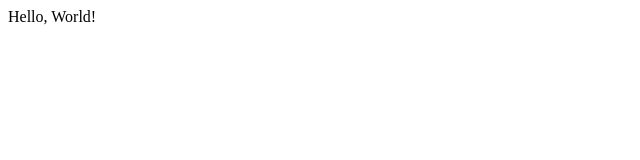
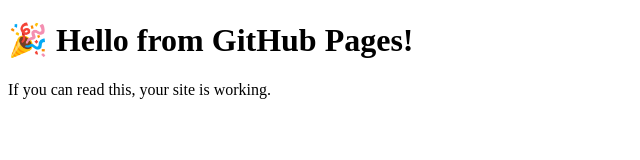
Before and after one commit to emmyworksup/project1, a plain HTML site: page index.html in a window 1280 px wide. Shown: the whole page, without its empty margins (0-640 px from the left). Drawn offline with Linux system fonts and the light colour scheme.

Commit message:
Update index.html with full HTML code

```diff
--- a/index.html
+++ b/index.html
@@ -1 +1,12 @@
-<hi>Hello, World!</h1>
+<!DOCTYPE html>
+<html lang="en">
+<head>
+  <meta charset="UTF-8">
+  <meta name="viewport" content="width=device-width, initial-scale=1.0">
+  <title>My First GitHub Page</title>
+</head>
+<body>
+  <h1>🎉 Hello from GitHub Pages!</h1>
+  <p>If you can read this, your site is working.</p>
+</body>
+</html>
```
